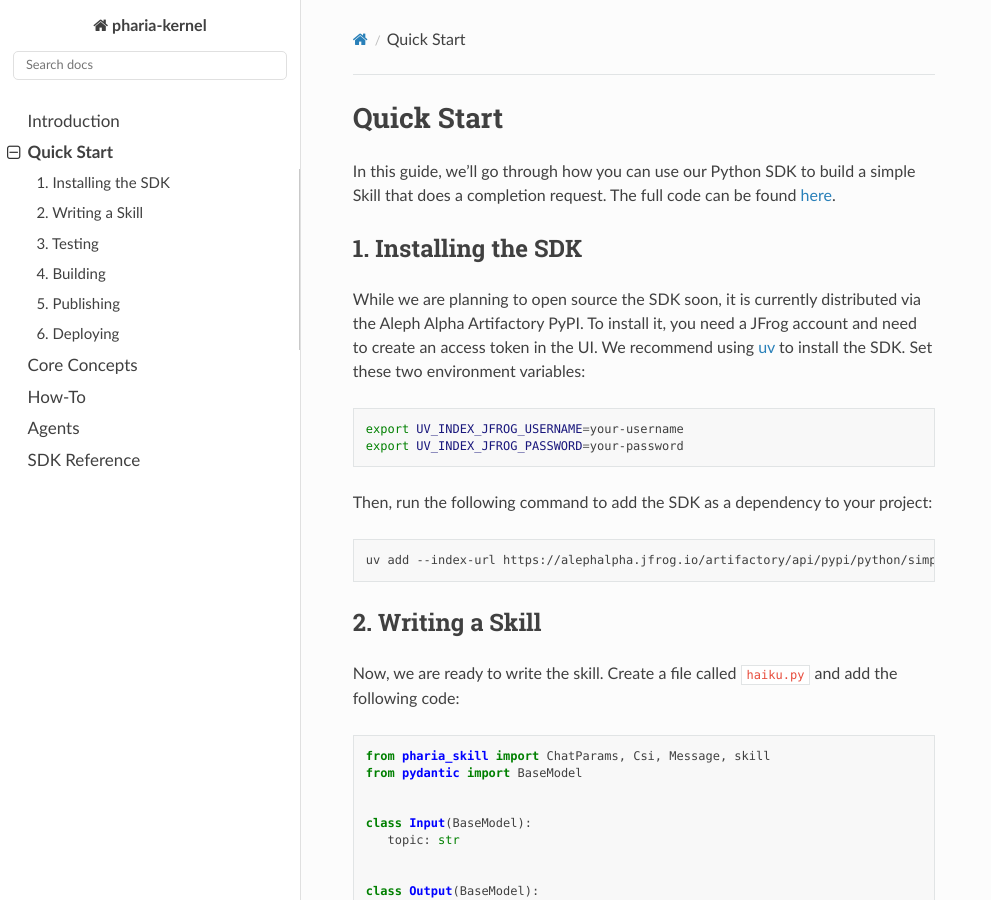
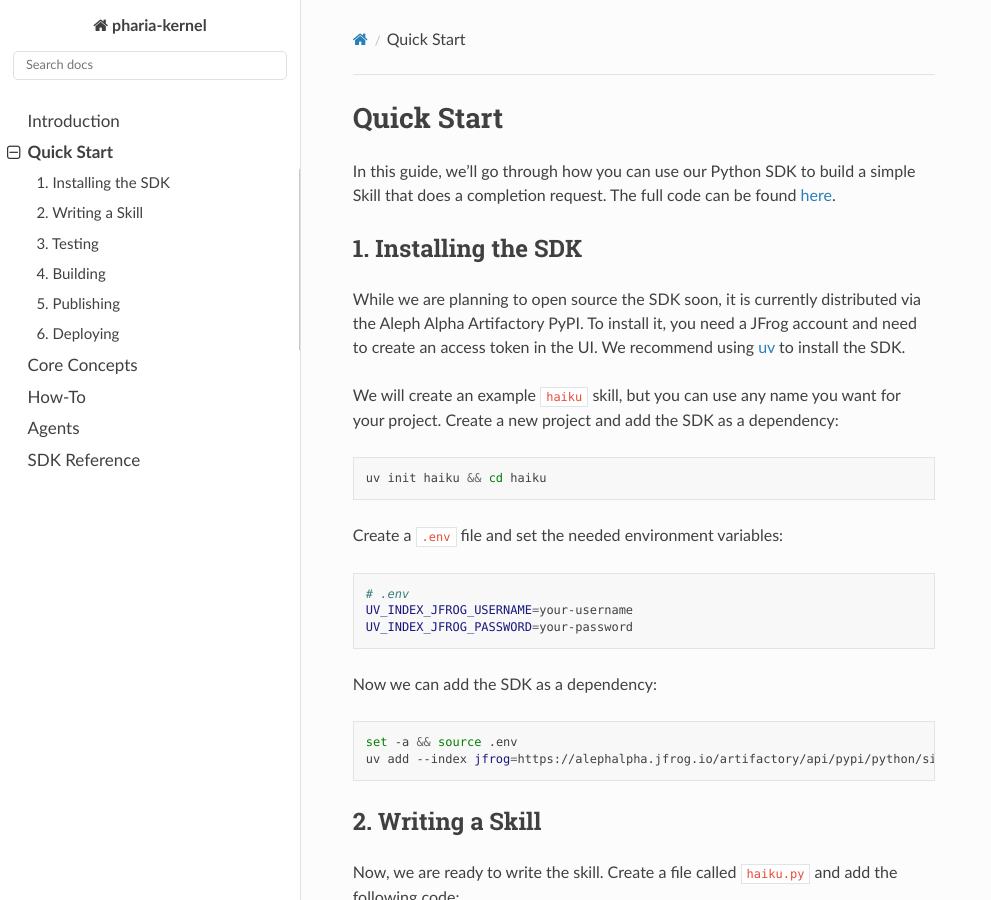
Before and after one commit to Aleph-Alpha/pharia-kernel-sdk-py, a Sphinx documentation site: the page built from docs/source/quick_start.md, in a window 1280 px wide and 900 px high. Shown: the whole window, without its empty margins (0-991 px from the left). Built offline with Sphinx 7.4.7 and the Read the Docs theme 3.1.0, drawn with Linux system fonts in a browser that asks for light colours.

Commit message:
docs: fix installation instructions in quick start

````diff
--- a/docs/source/quick_start.md
+++ b/docs/source/quick_start.md
@@ -7,17 +7,28 @@
 
 While we are planning to open source the SDK soon, it is currently distributed via the Aleph Alpha Artifactory PyPI.
 To install it, you need a JFrog account and need to create an access token in the UI.
-We recommend using [uv](https://docs.astral.sh/uv/) to install the SDK. Set these two environment variables:
+We recommend using [uv](https://docs.astral.sh/uv/) to install the SDK.
+
+We will create an example `haiku` skill, but you can use any name you want for your project.
+Create a new project and add the SDK as a dependency:
 
 ```sh
-export UV_INDEX_JFROG_USERNAME=your-username
-export UV_INDEX_JFROG_PASSWORD=your-password
+uv init haiku && cd haiku
 ```
 
-Then, run the following command to add the SDK as a dependency to your project:
+Create a `.env` file and set the needed environment variables:
 
 ```sh
-uv add --index-url https://alephalpha.jfrog.io/artifactory/api/pypi/python/simple pharia-kernel-sdk-py
+# .env
+UV_INDEX_JFROG_USERNAME=your-username
+UV_INDEX_JFROG_PASSWORD=your-password
+```
+
+Now we can add the SDK as a dependency:
+
+```sh
+set -a && source .env
+uv add --index jfrog=https://alephalpha.jfrog.io/artifactory/api/pypi/python/simple pharia-kernel-sdk-py
 ```
 
 ## 2. Writing a Skill
````
